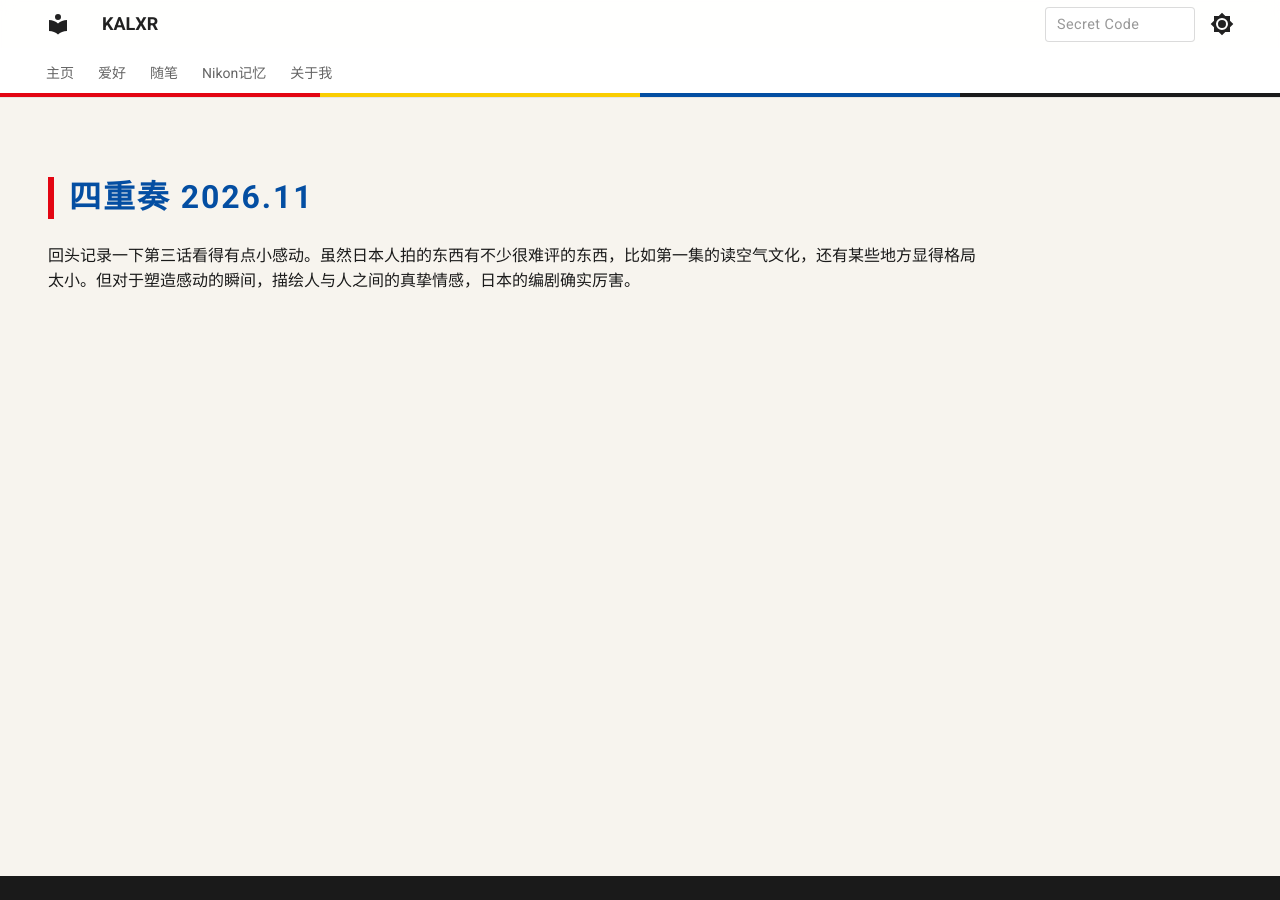
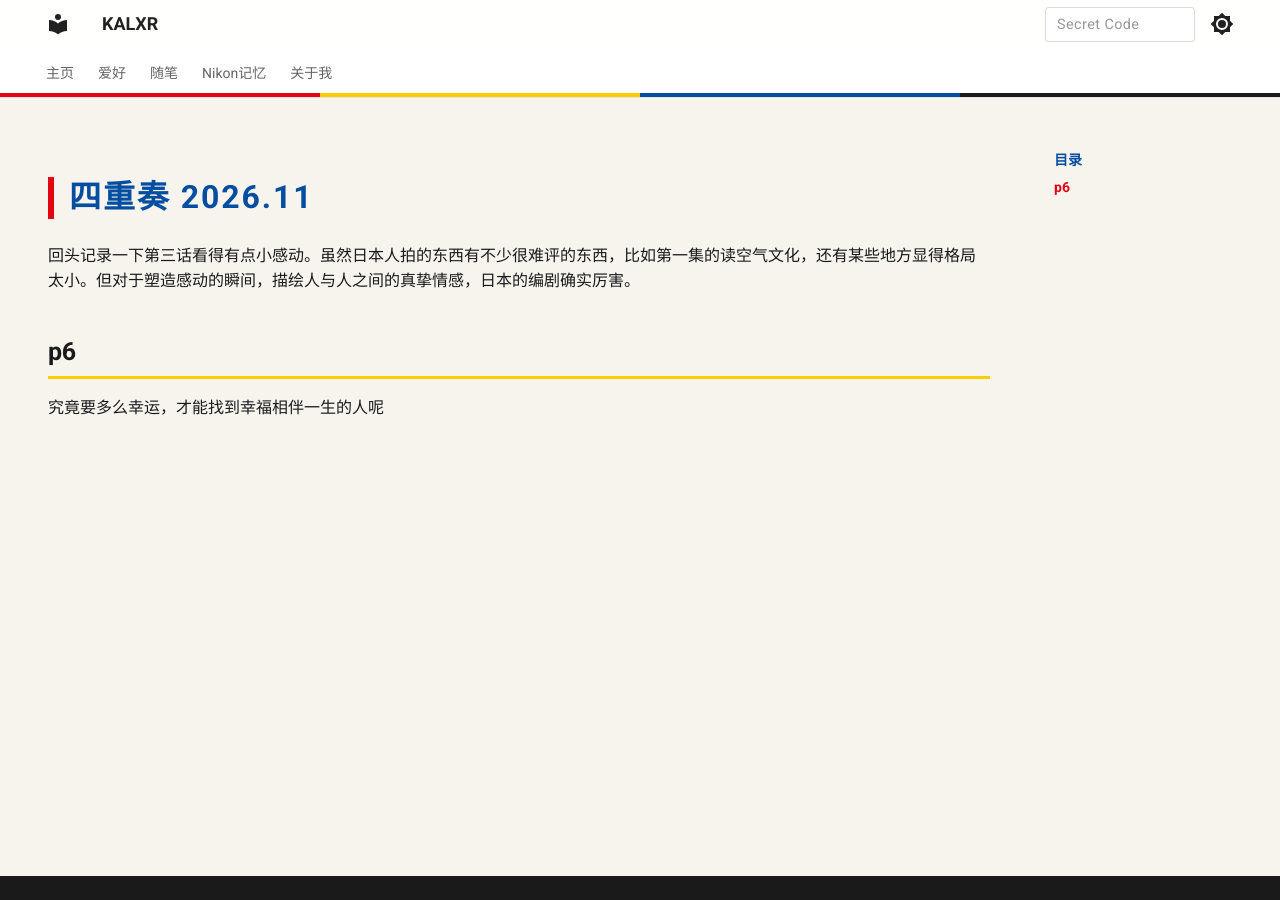
Before and after one commit to lhr024/lhr024.github.io, an MkDocs documentation site: the page built from docs/notes/fourCZ.md, in a window 1280 px wide. Built offline with MkDocs 1.6.1 and Material for MkDocs 9.7.7, drawn with Linux system fonts in a browser that asks for light colours.

Commit message:
note updates

```diff
--- a/docs/notes/fourCZ.md
+++ b/docs/notes/fourCZ.md
@@ -122,3 +122,6 @@
 
 # 四重奏 2026.11
 回头记录一下第三话看得有点小感动。虽然日本人拍的东西有不少很难评的东西，比如第一集的读空气文化，还有某些地方显得格局太小。但对于塑造感动的瞬间，描绘人与人之间的真挚情感，日本的编剧确实厉害。
+
+## p6
+究竟要多么幸运，才能找到幸福相伴一生的人呢
```
